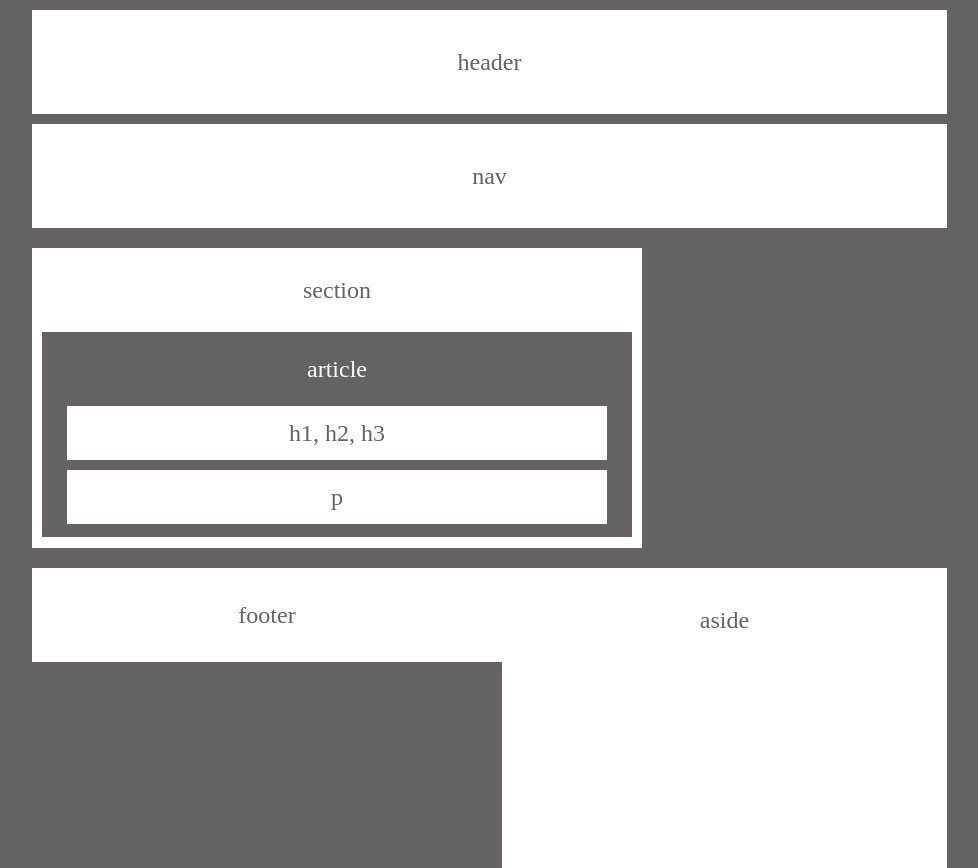
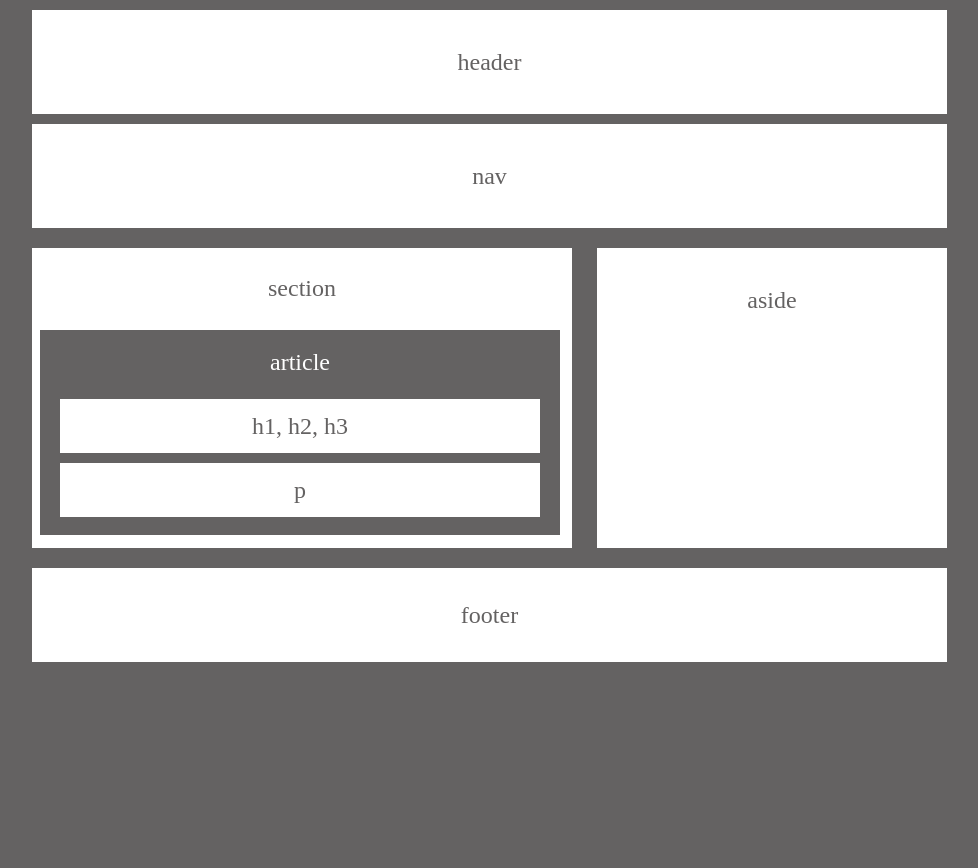
Before and after one commit to ManuelCoronaR/HW-Wireframe, a plain HTML site: page index.html in a window 1280 px wide. Shown: the whole page, without its empty margins (133-1111 px from the left). After the commit the page ends 800 px from the top, so only its background shows below. Drawn offline with Linux system fonts and the light colour scheme.

Commit message:
a little adjustment

```diff
--- a/index.html
+++ b/index.html
@@ -9,10 +9,12 @@
     <title>Documment</title>
 </head>
 <body>
-
+        <div class="container">
     <header>header</header>
 
     <nav>nav</nav>
+
+
 
     <section>section
 
@@ -26,9 +28,11 @@
 
     </section>
 
+
+
     <aside>aside</aside>
 
     <footer>footer</footer>
-
+</div>
 </body>
 </html>
--- a/style.css
+++ b/style.css
@@ -10,6 +10,10 @@
     text-align: center;
     font-size: 24px;
     color: rgb(100, 98, 98);
+
+}
+.container {
+    margin: 0 auto;
 
 }
 header {
@@ -27,16 +31,16 @@ nav {
     }
 section {
         background-color:white;
-        width: 610px;
+        width: 540px;
         height: 300px;
-        padding: 30px;
+        padding: 28px;
         float: left;
         margin-bottom: 20px;
     }
     article {
         background-color: rgb(100, 98, 98);
-        padding: 25px;
-        width: 590px;
+        padding: 20px;
+        width: 520px;
         height: 205px;
         margin-top: 30px;
         margin-left: -20px;
@@ -45,7 +49,7 @@ section {
 aside {
         background-color: white;
         padding: 40px;
-        width: 445px;
+        width: 350px;
         height: 300px;
         text-align: center;
         float: right;
@@ -57,6 +61,7 @@ footer {
         text-align: center;
         clear: left;
         overflow: auto;
+        position: sticky;
      }
 
   .box {
```
Also changed, not shown: 1 other file.
